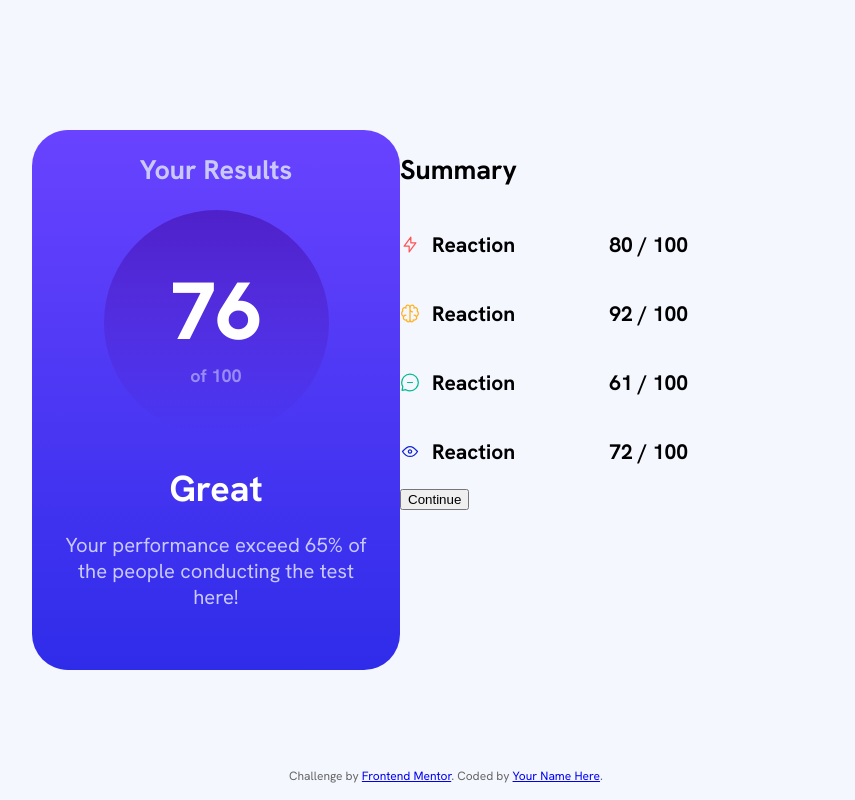
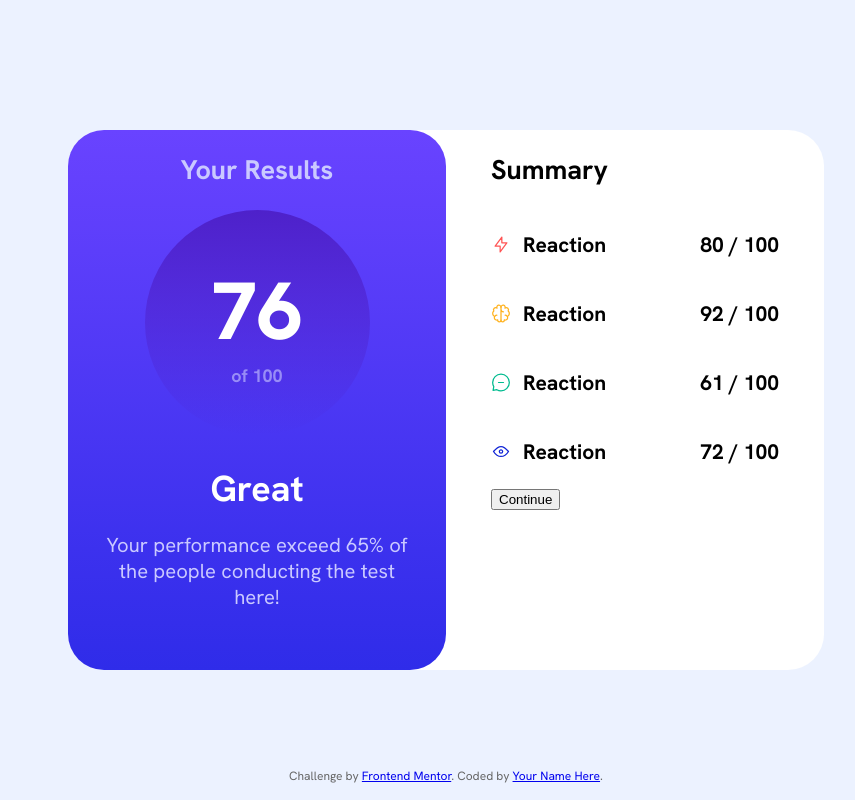
Before and after one commit to hakeem-jc/results-summary, a React (Vite) app: page / in a window 1280 px wide. Shown: the whole page, without its empty margins (194-1049 px from the left). Built offline with nearby package versions, Linux system fonts and the light colour scheme.

Commit message:
Update layout

```diff
--- a/src/App.css
+++ b/src/App.css
@@ -4,17 +4,19 @@
     justify-content: center;
     height: 100vh; /* fallback */
     height: 100svh;
-    background: #F5F7FF;
+    background: #ECF2FF;
 }
 
 .results {
-    width: 46rem;
+    width: 42rem;
     height: 30rem;
     display: flex;
+    background-color: #fff;
+    border-radius: 2rem;
 }
 
 .results__info {
-    width: 368px;
+    width: 50%;
     background: linear-gradient(180deg, #7755FF 0%, #6943FF 0.01%, #2F2CE9 100%);
     border-radius: 2rem;
     text-align: center;
@@ -63,6 +65,10 @@
     font-size: 1.125rem;
 }
 
+.results__summary {
+    padding-left: 2.5rem;
+}
+
 .app__attribution {
     position: absolute;
     bottom: 0;
```
